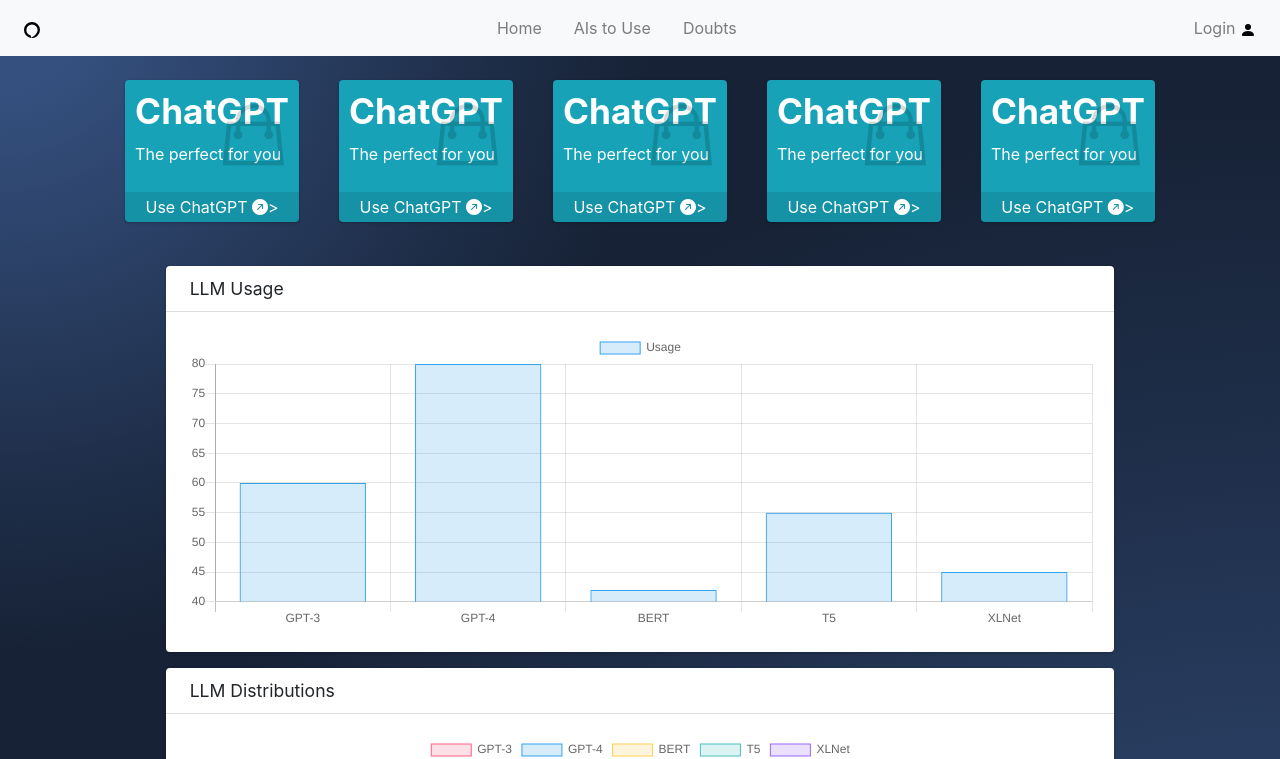
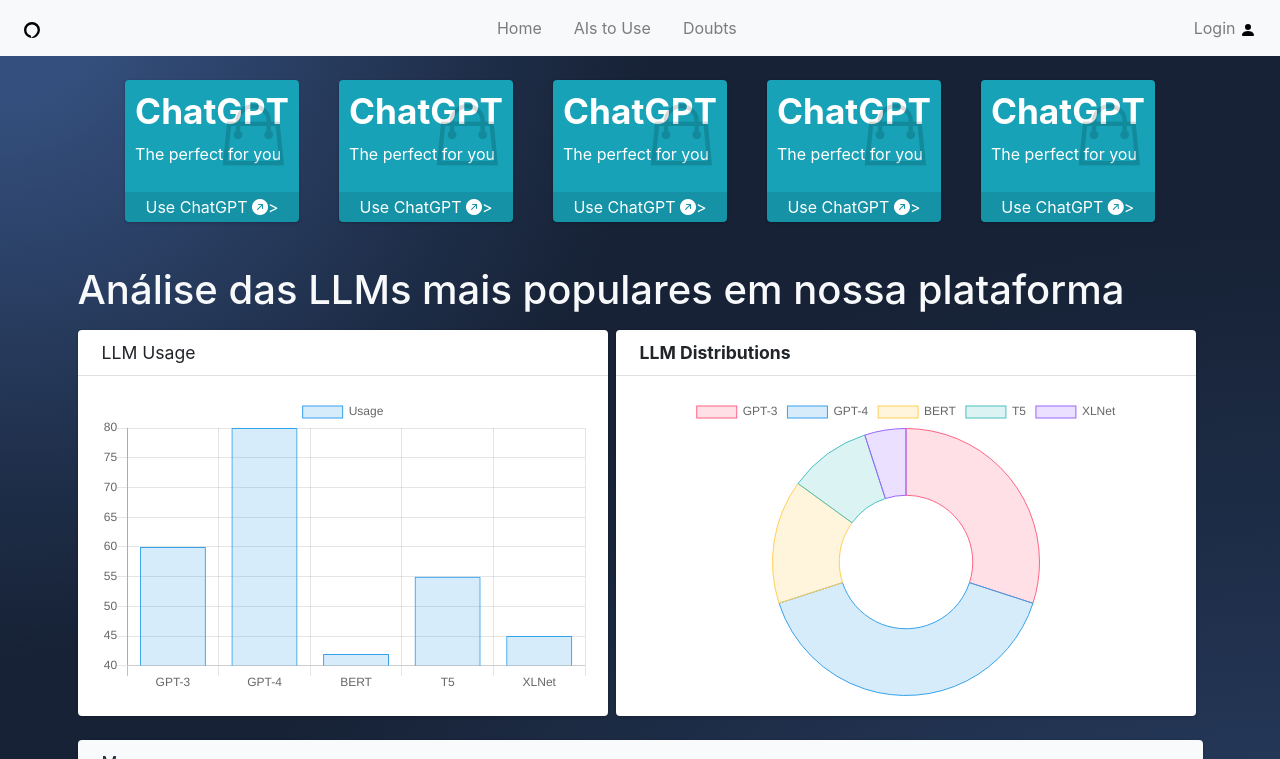
Before and after one commit to arthurgs2006/AI_Website, a PHP site: page /pages/dashboard/main.php in a window 1280 px wide. Shown: the top 759 px of the page. Run offline with PHP 8.4, Linux system fonts and the light colour scheme; some libraries are stand-ins or nearby versions.

Commit message:
Finishing the Main Page - Stage 2

```diff
--- a/includes/components/barGraphic.php
+++ b/includes/components/barGraphic.php
@@ -1,4 +1,4 @@
- <div class="card ">
+ <div class="card">
      <div class="card-header">
          <h3 class="card-title">
              <i class="fas fa-chart-pie mr-1"></i>
@@ -9,7 +9,7 @@
          <div class="tab-content p-0">
              <div class="chart tab-pane active" id="bar-chart"
                  style="position: relative; height: 300px;">
-                 <canvas id="bar-chart-canvas" height="300"
+                 <canvas id="bar-chart-canvas" width="245"
                  style="height: 300px;"></canvas>
              </div>
          </div>
@@ -23,7 +23,7 @@
                      labels: ['GPT-3', 'GPT-4', 'BERT', 'T5', 'XLNet'],
                      datasets: [{
                          label: 'Usage',
-                         data: [60, 80, 42, 55, 45], // Example data, adjust as needed
+                         data: [60, 80, 42, 55, 45],
                          backgroundColor: 'rgba(54, 162, 235, 0.2)',
                          borderColor: 'rgba(54, 162, 235, 1)',
                          borderWidth: 1
@@ -43,7 +43,7 @@
                      labels: ['GPT-3', 'GPT-4', 'BERT', 'T5', 'XLNet'],
                      datasets: [{
                          label: 'Usage',
-                         data: [25, 35, 15, 15, 10], // Example data, adjust as needed
+                         data: [25, 35, 15, 15, 10],
                          backgroundColor: ['rgba(255, 99, 132, 0.2)', 'rgba(54, 162, 235, 0.2)', 'rgba(255, 206, 86, 0.2)', 'rgba(75, 192, 192, 0.2)', 'rgba(153, 102, 255, 0.2)'],
                          borderColor: ['rgba(255, 99, 132, 1)', 'rgba(54, 162, 235, 1)', 'rgba(255, 206, 86, 1)', 'rgba(75, 192, 192, 1)', 'rgba(153, 102, 255, 1)'],
                          borderWidth: 1
--- a/includes/components/donutGraphic.php
+++ b/includes/components/donutGraphic.php
@@ -2,14 +2,16 @@
     <div class="card-header">
         <h3 class="card-title">
             <i class="fas fa-chart-pie mr-1"></i>
-            LLM Distributions
+            <b>
+                LLM Distributions
+            </b>
         </h3>
     </div>
-    <div class="card-body">
+    <div class="card-body ">
         <div class="tab-content p-0">
             <div class="chart tab-pane active" id="bar-chart"
                 style="position: relative; height: 300px;">
-                <canvas id="donut-chart-canvas" width="300" height="300"></canvas>
+                <canvas id="donut-chart-canvas" width="540" height="300"></canvas>
             </div>
         </div>
     </div>
@@ -25,7 +27,7 @@
                 labels: ['GPT-3', 'GPT-4', 'BERT', 'T5', 'XLNet'],
                 datasets: [{
                     label: 'Usage',
-                    data: [30, 40, 15, 10, 5], // Example data, adjust as needed
+                    data: [30, 40, 15, 10, 5],
                     backgroundColor: [
                         'rgba(255, 99, 132, 0.2)',
                         'rgba(54, 162, 235, 0.2)',
--- /dev/null
+++ b/includes/components/mapGraphic.php
@@ -0,0 +1,47 @@
+<div class="card bg-gradient-light w-100">
+    <div class="card-header border-0">
+        <h3 class="card-title">
+            <i class="fas fa-map-marker-alt mr-1"></i>
+            Mapa
+        </h3>
+    </div>
+    <div class="card-body" style="padding: 0;">
+        <div id="world-map" style="height: 350px; width: 100%; max-width: 100%; margin: 0; padding: 0;"></div>
+    </div>
+    <div class="card-footer bg-transparent">
+        <div class="d-flex justify-content-center">
+            <div class="col-4 text-center">
+                <div id="sparkline-1"></div>
+                <div class="text-black"> Countries that uses more LLMs
+                </div>
+            </div>
+        </div>
+    </div>
+</div>
+<link rel="stylesheet" href="https://unpkg.com/leaflet@1.7.1/dist/leaflet.css" />
+<script src="https://unpkg.com/leaflet@1.7.1/dist/leaflet.js"></script>
+<link rel="stylesheet" href="https://unpkg.com/leaflet@1.7.1/dist/leaflet.css" />
+<script src="https://unpkg.com/leaflet@1.7.1/dist/leaflet.js"></script>
+
+<script>
+    var map = L.map('world-map').setView([20, 0], 2);
+
+    L.tileLayer('https://{s}.tile.openstreetmap.org/{z}/{x}/{y}.png', {
+        maxZoom: 58,
+        attribution: '&copy; <a href="https://www.openstreetmap.org/copyright">OpenStreetMap</a> contributors'
+    }).addTo(map);
+
+    fetch('https://raw.githubusercontent.com/datasets/geo-countries/master/data/countries.geojson')
+        .then(function(response) {
+            return response.json();
+        })
+        .then(function(data) {
+            L.geoJson(data, {
+                onEachFeature: function(feature, layer) {
+                    layer.on('click', function() {
+                        alert('Você clicou em: ' + feature.properties.name);
+                    });
+                }
+            }).addTo(map);
+        });
+</script>
--- a/includes/sections/graphicSection.php
+++ b/includes/sections/graphicSection.php
@@ -1,10 +1,16 @@
-<div class="d-flex justify-content-center">
-    <div class="w-75">
+<div class="d-flex flex-wrap" style="gap: 1vh;">
+    <div class="d-flex w-100">
+        <aside class="text-light">
+            <h1>Análise das LLMs mais populares em nossa plataforma</h1>
+        </aside>
+    </div>
+    <div class="d-flex">
         <?php include $_SERVER['DOCUMENT_ROOT'] . '/AIwebsite/includes/components/barGraphic.php'; ?>
     </div>
-    <div>
-        <?php include $_SERVER['DOCUMENT_ROOT'] . '/AIwebsite/includes/components/donutGraphic.php'; ?>
-    </div>
-
 </div>
-<script src="https://cdn.jsdelivr.net/npm/chart.js"></script>
+<div class="d-flex ">
+    <?php include $_SERVER['DOCUMENT_ROOT'] . '/AIwebsite/includes/components/donutGraphic.php'; ?>
+</div>
+<div class="d-flex w-100">
+    <?php include $_SERVER['DOCUMENT_ROOT'] . '/AIwebsite/includes/components/mapGraphic.php'; ?>
+</div>
--- a/pages/dashboard/main.php
+++ b/pages/dashboard/main.php
@@ -15,11 +15,11 @@
     <div class="wrapper bg-gradient-blue-dark d-flex flex-column"
         style="font-family: 'SF Pro Display'; gap: 3vh;">
         <?php include $_SERVER['DOCUMENT_ROOT'] . '/AIwebsite/includes/sections/navbarDashboard.php'; ?>
-        <div class="container-fluid d-flex flex-column" style="gap: 3vh;">
+        <div class="container d-flex flex-column" style="gap: 3vh;">
             <?php
             include $_SERVER['DOCUMENT_ROOT'] . '/AIwebsite/includes/sections/smallcards.php';
-            include $_SERVER['DOCUMENT_ROOT'] . '/AIwebsite/includes/sections/graphicSection.php';
             ?>
+            <?php include $_SERVER['DOCUMENT_ROOT'] . '/AIwebsite/includes/sections/graphicSection.php'; ?>
         </div>
     </div>
     <div class="bg-dark">
```
